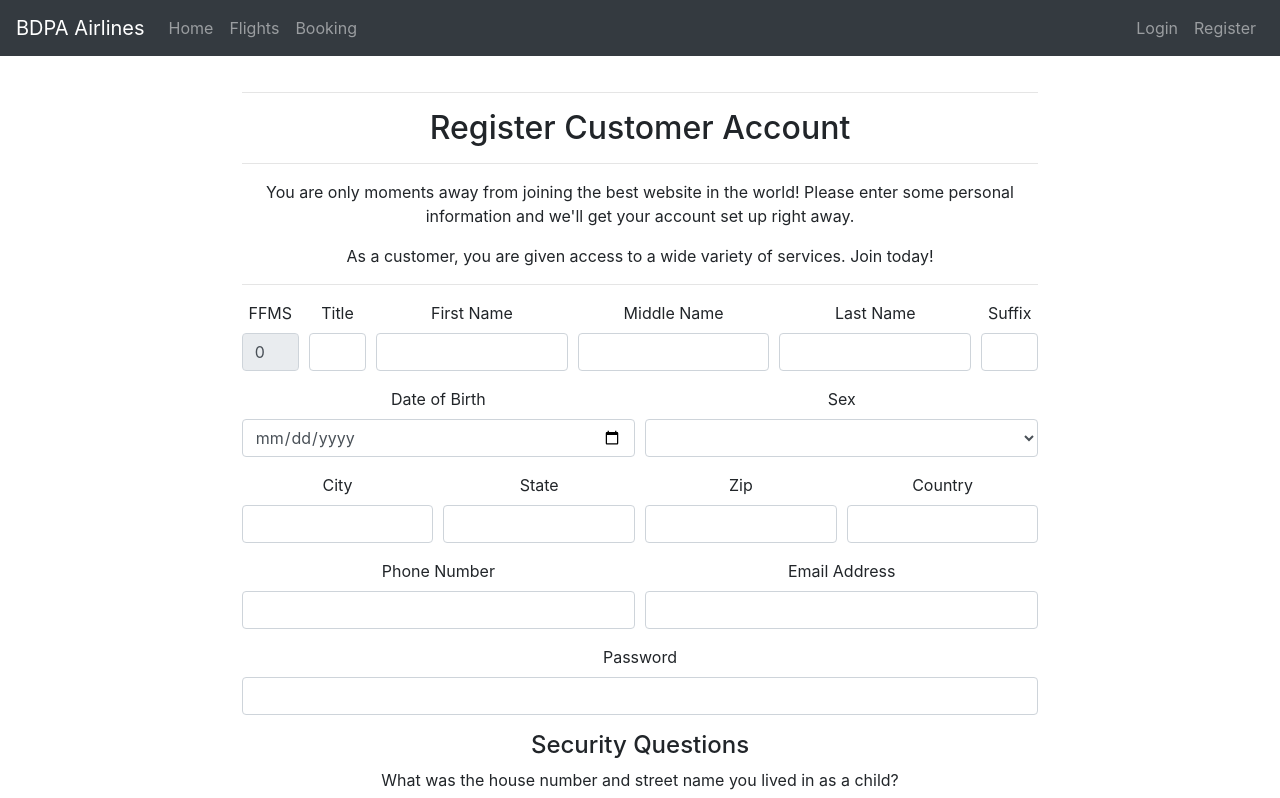
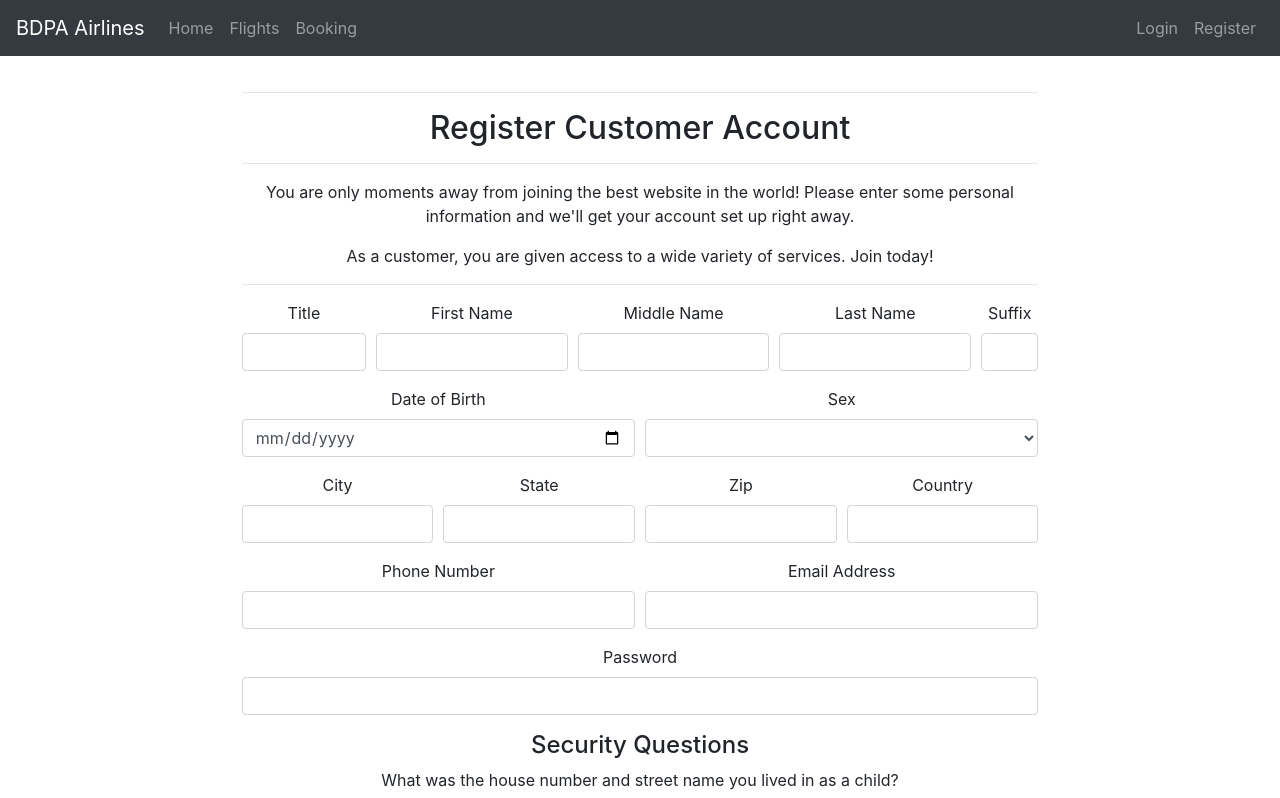
Before and after one commit to JosephMugo/bdpa2020ui, a React (Create React App) app: page /register in a window 1280 px wide. Shown: the top 798 px of the page. Built offline with nearby package versions, Linux system fonts and the light colour scheme.

Commit message:
Hide FFMS text input in Register.jsx

```diff
--- a/src/containers/Register.jsx
+++ b/src/containers/Register.jsx
@@ -58,11 +58,8 @@ const Register = () => {
                         {({ errors, touched }) => (
                             <Form>
                                 <div className="form-row">
-                                    <div className="form-group col-1">
-                                        <label htmlFor="ffms">FFMS</label>
-                                        <Field name="ffms" disabled type="text" className="form-control" />
-                                    </div>
-                                    <div className="form-group col-1">
+                                    <Field name="ffms" hidden disabled type="text" className="form-control" />
+                                    <div className="form-group col-2">
                                         <label htmlFor="title">Title</label>
                                         <Field name="title" type="text" className="form-control" />
                                     </div>
```
